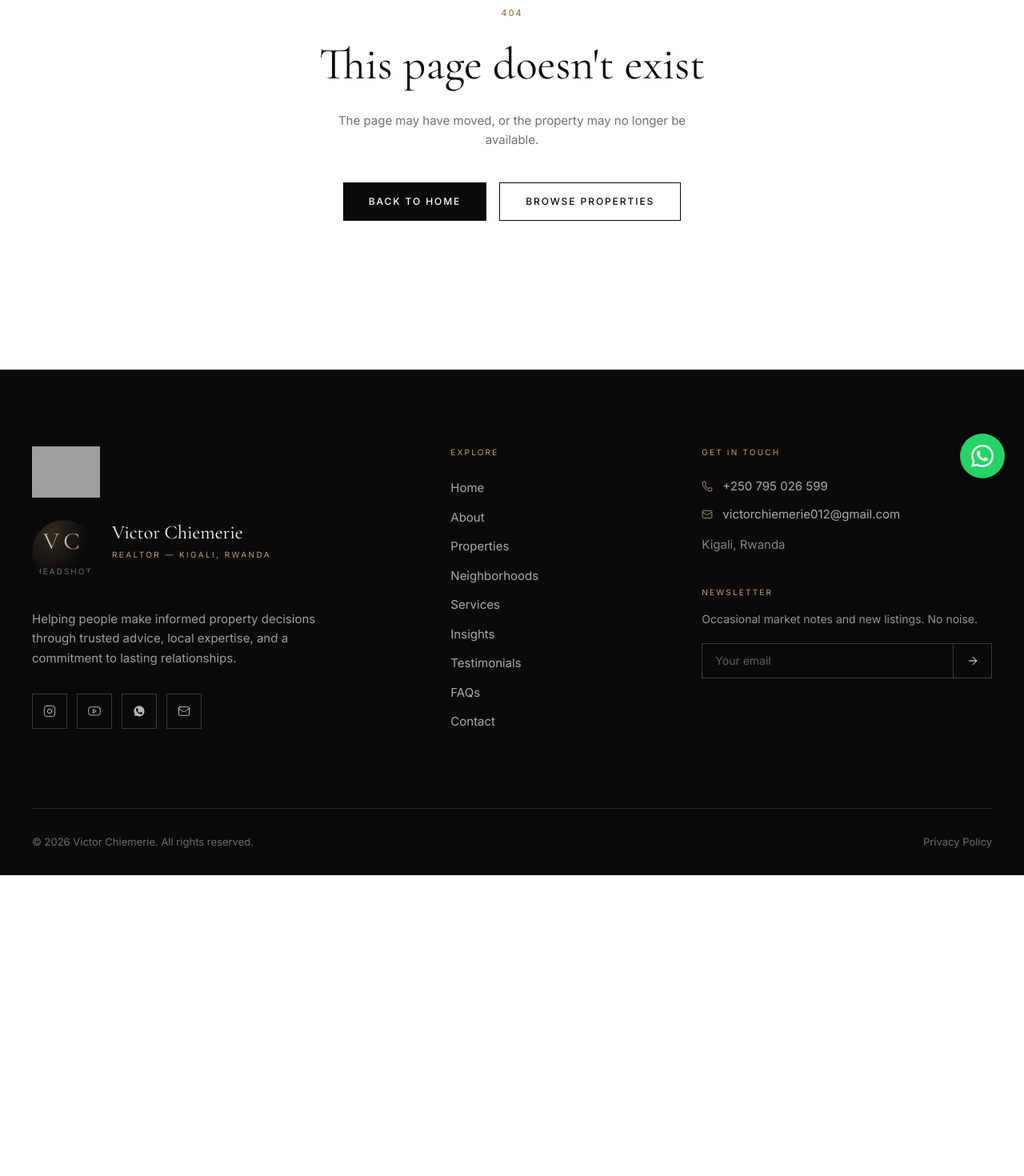
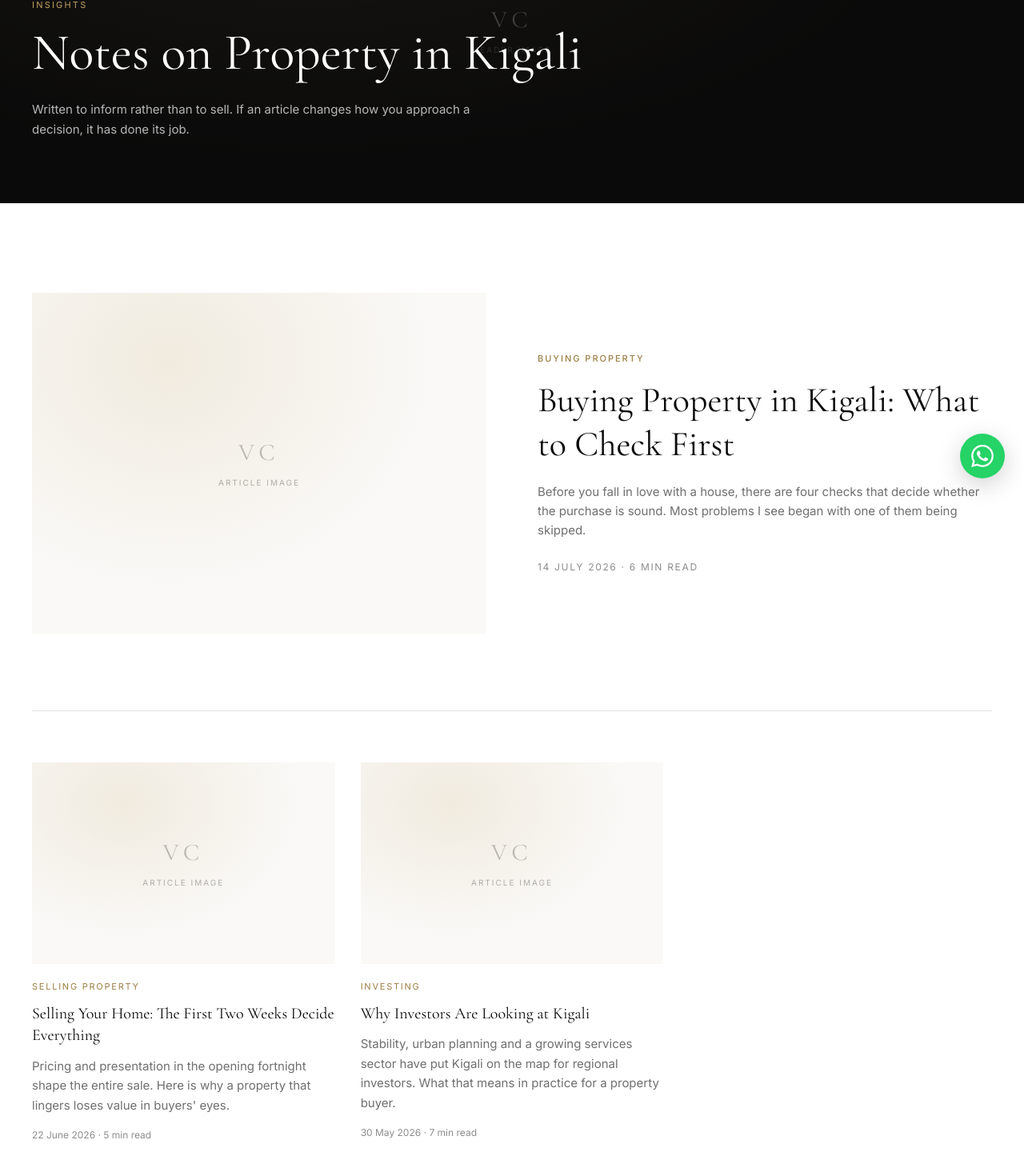
Before and after one commit to EucTech/victor-portfolio, a Next.js app: page /insights in a window 1280 px wide. Before the commit this address had no page. Shown: the part 178-1648 px from the top of the page at 80% size. Before the commit the page ends 1272 px from the top, so only its background shows below. Built offline with nearby package versions, Linux system fonts and the light colour scheme; grey boxes are pictures that could not be loaded.

Commit message:
Add insights listing page

```diff
--- /dev/null
+++ b/src/app/insights/page.tsx
@@ -0,0 +1,107 @@
+import Link from "next/link";
+import { Container } from "@/components/ui/container";
+import { Media } from "@/components/ui/media";
+import { Reveal } from "@/components/ui/reveal";
+import { PageHero } from "@/components/page-hero";
+import { CtaBand } from "@/components/cta-band";
+import { insights } from "@/data/insights";
+import { formatDate } from "@/lib/utils";
+import { pageMeta, JsonLd, breadcrumbSchema } from "@/lib/seo";
+
+export const metadata = pageMeta({
+  title: "Insights — Kigali Property Market Notes",
+  description:
+    "Practical articles on buying, selling and investing in property in Kigali, Rwanda — written for people making real decisions.",
+  path: "/insights",
+});
+
+export default function InsightsPage() {
+  const sorted = [...insights].sort((a, b) => +new Date(b.date) - +new Date(a.date));
+  const [lead, ...rest] = sorted;
+
+  return (
+    <>
+      <PageHero
+        label="Insights"
+        title="Notes on Property in Kigali"
+        intro="Written to inform rather than to sell. If an article changes how you approach a decision, it has done its job."
+      />
+
+      <section className="py-24 md:py-28">
+        <Container size="wide">
+          {/* Lead article */}
+          {lead ? (
+            <Reveal>
+              <Link
+                href={`/insights/${lead.slug}`}
+                className="group grid gap-10 lg:grid-cols-2 lg:gap-16"
+              >
+                <Media
+                  src={lead.image}
+                  alt={lead.title}
+                  label="Article image"
+                  priority
+                  className="aspect-[4/3] w-full"
+                  imageClassName="transition-transform duration-[900ms] group-hover:scale-105"
+                  sizes="(max-width: 1024px) 100vw, 50vw"
+                />
+                <div className="flex flex-col justify-center">
+                  <p className="label">{lead.category}</p>
+                  <h2 className="mt-4 font-display text-[2rem] leading-tight text-ink transition-colors group-hover:text-gold-deep md:text-[2.75rem]">
+                    {lead.title}
+                  </h2>
+                  <p className="mt-5 text-[0.9375rem] leading-relaxed text-muted">
+                    {lead.excerpt}
+                  </p>
+                  <p className="mt-6 text-[0.75rem] uppercase tracking-[0.14em] text-muted/80">
+                    {formatDate(lead.date)} · {lead.readMinutes} min read
+                  </p>
+                </div>
+              </Link>
+            </Reveal>
+          ) : null}
+
+          {/* Remaining */}
+          {rest.length ? (
+            <div className="mt-24 grid gap-x-8 gap-y-14 border-t border-line pt-16 md:grid-cols-2 lg:grid-cols-3">
+              {rest.map((post, i) => (
+                <Reveal key={post.slug} delay={i * 80}>
+                  <Link href={`/insights/${post.slug}`} className="group block">
+                    <Media
+                      src={post.image}
+                      alt={post.title}
+                      label="Article image"
+                      className="aspect-[3/2] w-full"
+                      imageClassName="transition-transform duration-[900ms] group-hover:scale-105"
+                      sizes="(max-width: 768px) 100vw, 33vw"
+                    />
+                    <p className="mt-5 text-[0.6875rem] uppercase tracking-[0.16em] text-gold-deep">
+                      {post.category}
+                    </p>
+                    <h3 className="mt-3 font-display text-xl leading-snug text-ink transition-colors group-hover:text-gold-deep">
+                      {post.title}
+                    </h3>
+                    <p className="mt-3 text-[0.9375rem] leading-relaxed text-muted">
+                      {post.excerpt}
+                    </p>
+                    <p className="mt-4 text-[0.75rem] text-muted/80">
+                      {formatDate(post.date)} · {post.readMinutes} min read
+                    </p>
+                  </Link>
+                </Reveal>
+              ))}
+            </div>
+          ) : null}
+        </Container>
+      </section>
+
+      <CtaBand title="Have a question an article didn't answer?" />
+      <JsonLd
+        data={breadcrumbSchema([
+          { name: "Home", path: "/" },
+          { name: "Insights", path: "/insights" },
+        ])}
+      />
+    </>
+  );
+}
```
